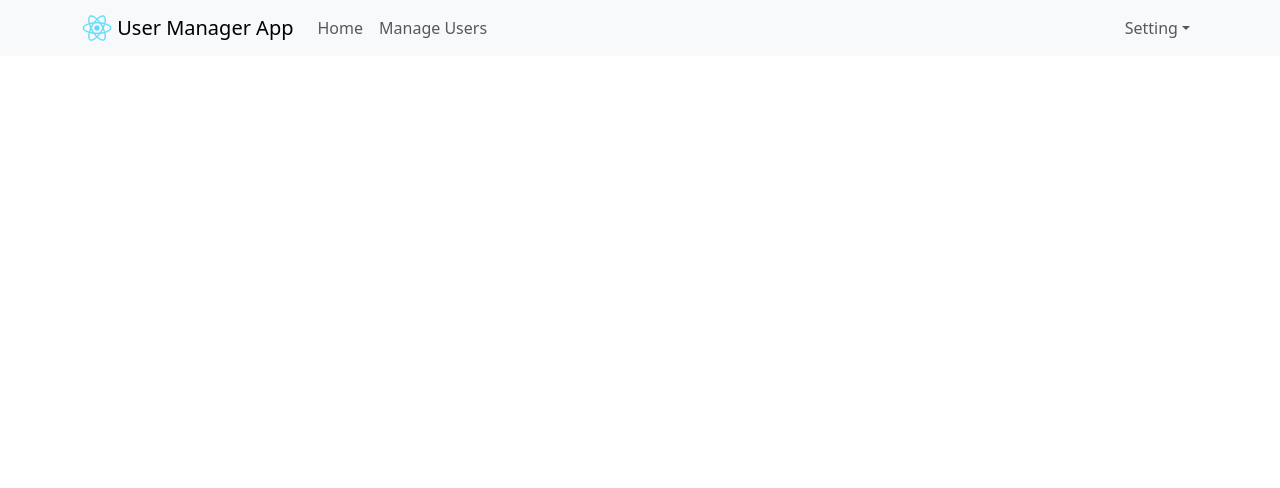
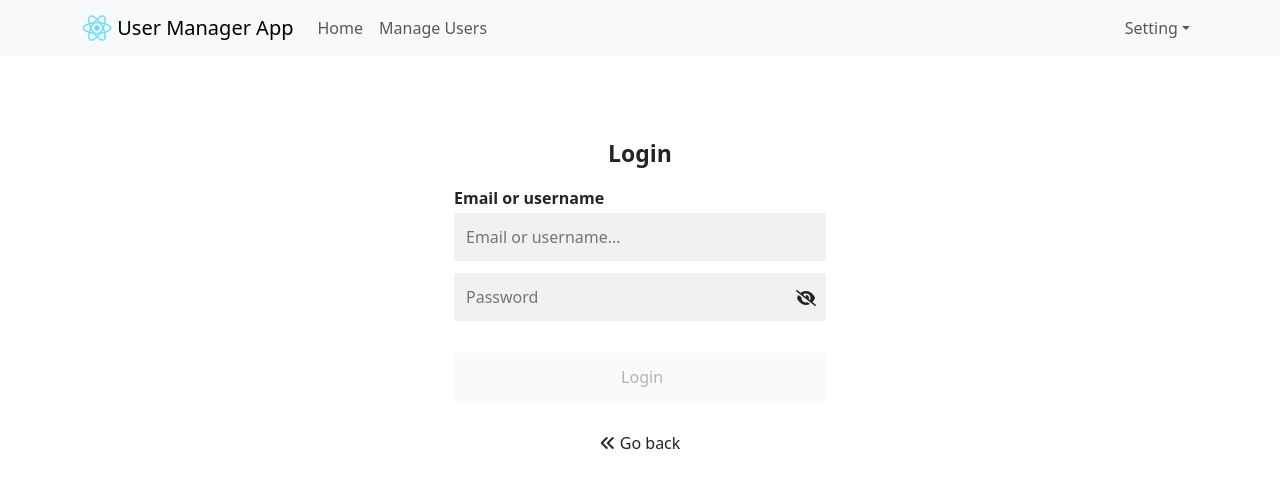
Before and after one commit to vny93/User_Management, a React (Create React App) app: page /login in a window 1280 px wide. Shown: the top 488 px of the page. Built offline with nearby package versions, Linux system fonts and the light colour scheme.

Commit message:
handle login

```diff
--- a/src/App.js
+++ b/src/App.js
@@ -5,6 +5,7 @@
 import Container from "react-bootstrap/Container";
 import { ToastContainer, toast } from "react-toastify";
 import { Routes, Route, Link } from "react-router-dom";
+import Login from "./components/Login";
 
 function App() {
   return (
@@ -15,6 +16,7 @@
           <Routes>
             <Route path="/" element={<Home />} />
             <Route path="/users" element={<TableUsers />} />
+            <Route path="/login" element={<Login />} />
           </Routes>
         </Container>
       </div>
--- a/src/App.scss
+++ b/src/App.scss
@@ -1,16 +1,81 @@
 body {
   margin: 0;
-  font-family: -apple-system, BlinkMacSystemFont, 'Segoe UI', 'Roboto', 'Oxygen',
-    'Ubuntu', 'Cantarell', 'Fira Sans', 'Droid Sans', 'Helvetica Neue',
+  font-family: -apple-system, BlinkMacSystemFont, "Segoe UI", "Roboto", "Oxygen",
+    "Ubuntu", "Cantarell", "Fira Sans", "Droid Sans", "Helvetica Neue",
     sans-serif;
   -webkit-font-smoothing: antialiased;
   -moz-osx-font-smoothing: grayscale;
 }
 
 code {
-  font-family: source-code-pro, Menlo, Monaco, Consolas, 'Courier New',
+  font-family: source-code-pro, Menlo, Monaco, Consolas, "Courier New",
     monospace;
 }
-.app-container{
+.app-container {
+  .login-container {
+    display: flex;
+    flex-direction: column;
+    margin: 0 auto;
+  }
+  .title {
+    text-align: center;
+    font-size: 23px;
+    font-weight: 600;
+    padding-top: 80px;
+    margin-bottom: 15px;
+  }
+
+  .text {
+    font-weight: 600;
+    padding-bottom: 3px;
+  }
+
+  input {
+    padding: 12px;
+    outline: none;
+    background: #1618230f;
+    border:  #0b0c120f;
+    margin-bottom: 12px;
+    border-radius: 3px;
+    width: 100%;
+
+    &:hover {
+      background-color: #dedede;
+    }
+  }
+
+  .input-2{
+    position: relative;
+
+    i{
+      position: absolute;
+      top: 17px;
+      right: 10px;
+      cursor: pointer;
+    }
+  }
+
+  button {
+    margin-top: 20px;
+    padding: 12px;
+    border-radius: 3px;
+    outline: none;
+    border: none;
+
+    &.active{
+      background-color: #fe2c55;
+      color: white
+    }
+  }
+
+button[disabled = disabled], button:disabled{
+  cursor: not-allowed;
 
 }
+
+  .back {
+    text-align: center;
+    margin-top: 30px;
+    cursor: pointer;
+  }
+}
--- a/src/components/Header.js
+++ b/src/components/Header.js
@@ -4,10 +4,19 @@
 import Navbar from "react-bootstrap/Navbar";
 import NavDropdown from "react-bootstrap/NavDropdown";
 import logoApp from "../assets/images/logo192.png";
-import { useLocation, NavLink } from 'react-router-dom';
+import { useLocation, NavLink } from "react-router-dom";
+import { useNavigate } from "react-router-dom";
+import { toast } from "react-toastify";
 
 const Header = (props) => {
   const location = useLocation();
+  const navigate = useNavigate();
+
+  const handleLogout = () => {
+    localStorage.removeItem("token");
+    navigate("/");
+    toast.success("Logout successfully!");
+  };
 
   return (
     <>
@@ -26,14 +35,22 @@
           <Navbar.Toggle aria-controls="basic-navbar-nav" />
           <Navbar.Collapse id="basic-navbar-nav">
             <Nav className="me-auto">
-                <NavLink className="nav-link" to="/">Home</NavLink>
+              <NavLink className="nav-link" to="/">
+                Home
+              </NavLink>
 
-                <NavLink className="nav-link" to='/users'>Manage Users</NavLink>
+              <NavLink className="nav-link" to="/users">
+                Manage Users
+              </NavLink>
             </Nav>
             <Nav>
               <NavDropdown title="Setting" id="basic-nav-dropdown">
-                <NavDropdown.Item href="/login">Login</NavDropdown.Item>
-                <NavDropdown.Item href="/logout">Logout</NavDropdown.Item>
+                <NavLink className="dropdown-item" to="/login">
+                  Login
+                </NavLink>
+                <NavDropdown.Item onClick={() => handleLogout()}>
+                  Logout
+                </NavDropdown.Item>
               </NavDropdown>
             </Nav>
           </Navbar.Collapse>
--- /dev/null
+++ b/src/components/Login.js
@@ -0,0 +1,82 @@
+import React, { useEffect, useState } from "react";
+import { loginApi } from "../services/UserService";
+import { toast } from "react-toastify";
+import { useNavigate } from "react-router-dom";
+
+const Login = () => {
+  const [email, setEmail] = useState("");
+  const [password, setPassword] = useState("");
+  const [isShowPassword, setIsShowPassword] = useState(false);
+  const [loadingApi, setLoadingApi] = useState(false);
+  const navigate = useNavigate();
+
+  useEffect(()=> {
+   let token = localStorage.getItem("token");
+   if(token){
+    navigate("/")
+   }
+  },[])
+
+  const handleLogin = async () => {
+    if (!email || !password) {
+      toast.error("Email and password are required!");
+      return;
+    }
+    setLoadingApi(true);
+    let res = await loginApi(email, password);
+    if (res && res.token) {
+      localStorage.setItem("token", res.token);
+      navigate("/")
+    } else {
+      if (res && res.status === 400) {
+        toast.error(res.data.error);
+      }
+    }
+    setLoadingApi(false);
+  };
+
+  return (
+    <div className="login-container col-12 col-sm-4">
+      <div className="title">Login</div>
+      <div className="text">Email or username</div>
+
+      <input
+        type="text"
+        placeholder="Email or username..."
+        value={email}
+        onChange={(event) => setEmail(event.target.value)}
+      />
+
+      <div className="input-2">
+        <input
+          type={isShowPassword === true ? "text" : "password"}
+          placeholder="Password"
+          value={password}
+          onChange={(event) => setPassword(event.target.value)}
+        />
+        <i
+          className={
+            isShowPassword === true
+              ? "fa-solid fa-eye"
+              : "fa-solid fa-eye-slash"
+          }
+          onClick={() => setIsShowPassword(!isShowPassword)}
+        ></i>
+      </div>
+
+      <button
+        className={email && password ? "active" : ""}
+        disabled={email && password ? false : true}
+        onClick={() => handleLogin()}
+      >
+        {loadingApi && <i className="fa-solid fa-sync fa-spin"></i>}&nbsp;Login
+      </button>
+
+      <div className="back">
+        <i className="fa-solid fa-angles-left"></i> Go back
+      </div>
+    </div>
+  );
+};
+
+export default Login;
--- a/src/services/UserService.js
+++ b/src/services/UserService.js
@@ -17,4 +17,8 @@
   return axios.delete(`/api/users/${id}`)
 }
 
-export { fetchAllUser, postCreateUser, putUpdateUser, deleteUser };
+const loginApi = (email, password) => {
+  return axios.post("/api/login", { email, password });
+}
+
+export { fetchAllUser, postCreateUser, putUpdateUser, deleteUser, loginApi };
--- a/src/services/customie-axios.js
+++ b/src/services/customie-axios.js
@@ -14,7 +14,18 @@
     return response.data ? response.data : {statusCode: response.status};
   },
   function (error) {
-    return Promise.reject(error);
+    let res = [];
+    if(error.response){
+      res.data = error.response.data;
+      res.status = error.response.status;
+      res.headers = error.response.headers;
+    }
+    else if(error.request){
+      console.log(error.request);
+    }else{
+      console.log("Error", error.message);
+    }
+    return res;
   }
 );
 
```
